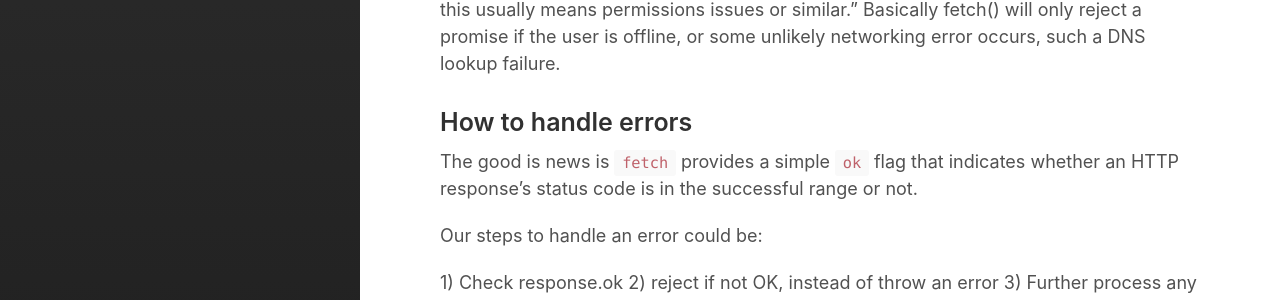
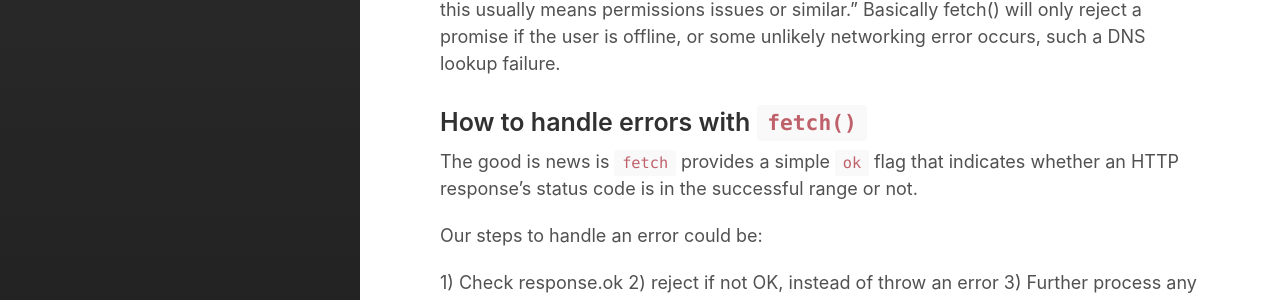
Before and after one commit to yiqu/yiqu.github.io, a Jekyll site: the page built from _posts/2022-11-25-handling-error-with-native-fetch-api.md, in a window 1280 px wide. Shown: the part 544-844 px from the top of the page. Built offline with Jekyll 4.4.1, drawn with Linux system fonts in a browser that asks for light colours; some web fonts are replaced; our own code applies the rules of GitHub Pages for plain Markdown files.

Commit message:
Update 2022-11-25-handling-error-with-native-fetch-api.md

```diff
--- a/_posts/2022-11-25-handling-error-with-native-fetch-api.md
+++ b/_posts/2022-11-25-handling-error-with-native-fetch-api.md
@@ -16,7 +16,7 @@ The fetch native API is very powerful and simple to use. The downside is that it
 
 the `fetch()` API only rejects a promise when a “network error is encountered, although this usually means permissions issues or similar.” Basically fetch() will only reject a promise if the user is offline, or some unlikely networking error occurs, such a DNS lookup failure.
 
-### How to handle errors
+### How to handle errors with `fetch()`
 
 The good is news is `fetch` provides a simple `ok` flag that indicates whether an HTTP response’s status code is in the successful range or not.
 
```
